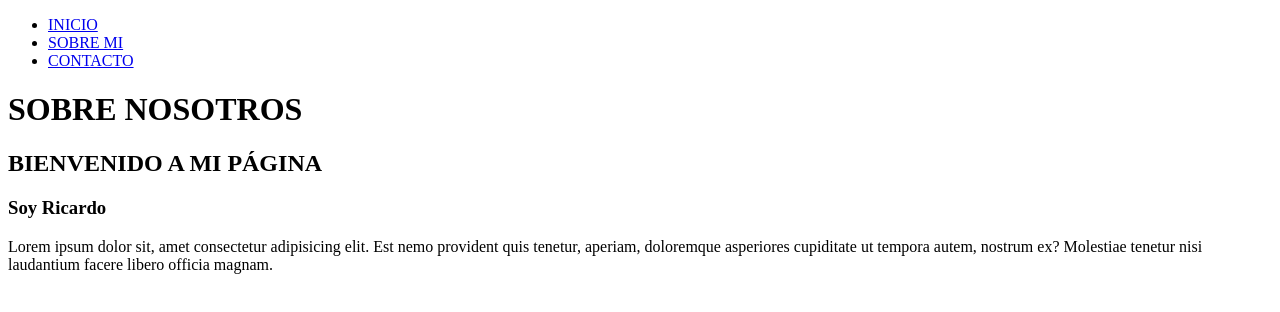
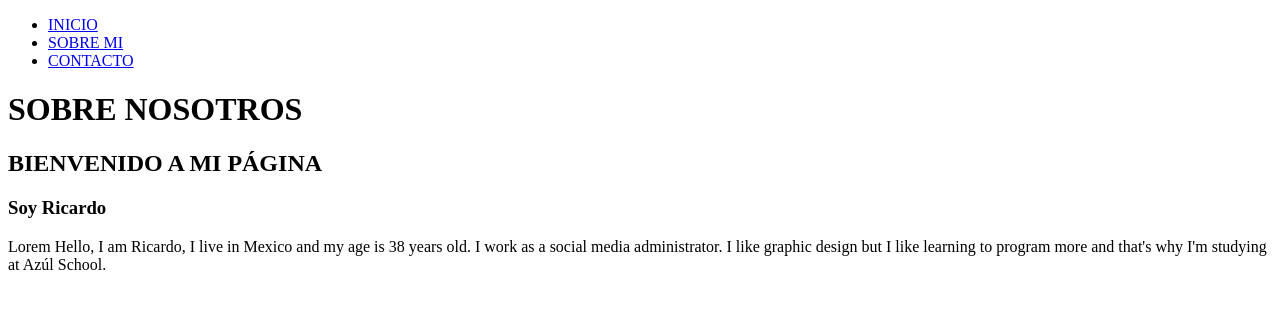
Before and after one commit to AgsRicky/Proyecto2-AzulScool, a plain HTML site: page index.html in a window 1280 px wide. Drawn offline with Linux system fonts and the light colour scheme.

Commit message:
presentacion en ingles c9

```diff
--- a/index.html
+++ b/index.html
@@ -19,6 +19,8 @@
     <h1>SOBRE NOSOTROS</h1>
     <h2>BIENVENIDO A MI PÁGINA</h2>
     <h3>Soy <span>Ricardo</span></h3>
-    <p>Lorem ipsum dolor sit, amet consectetur adipisicing elit. Est nemo provident quis tenetur, aperiam, doloremque asperiores cupiditate ut tempora autem, nostrum ex? Molestiae tenetur nisi laudantium facere libero officia magnam.</p>
+    <p>Lorem Hello, I am Ricardo, I live in Mexico and my age is 38 years old.
+        I work as a social media administrator. I like graphic design but
+        I like learning to program more and that's why I'm studying at Azúl School.</p>
 </body>
 </html>
```
